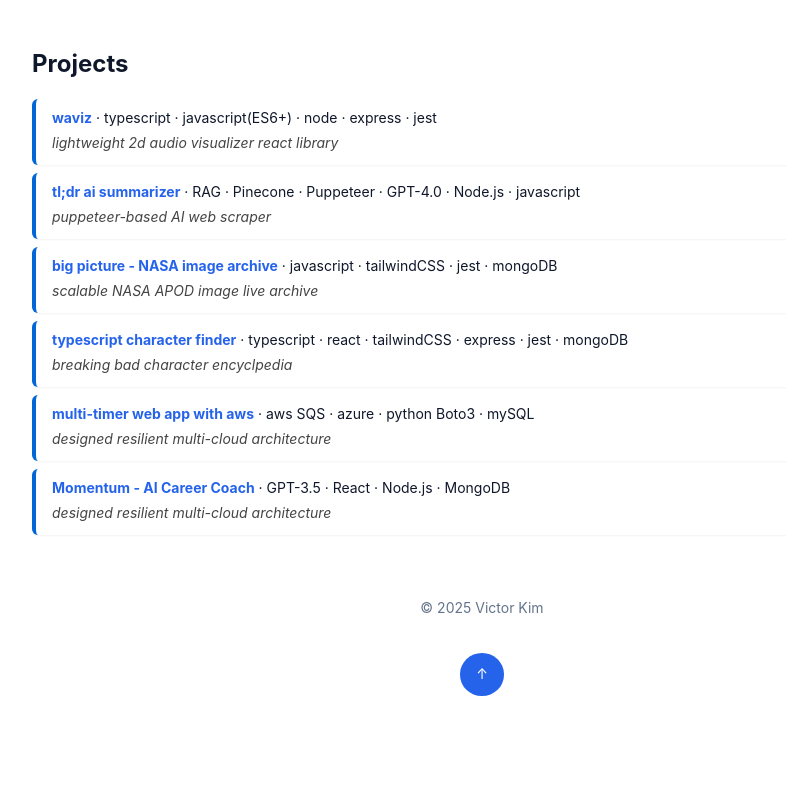
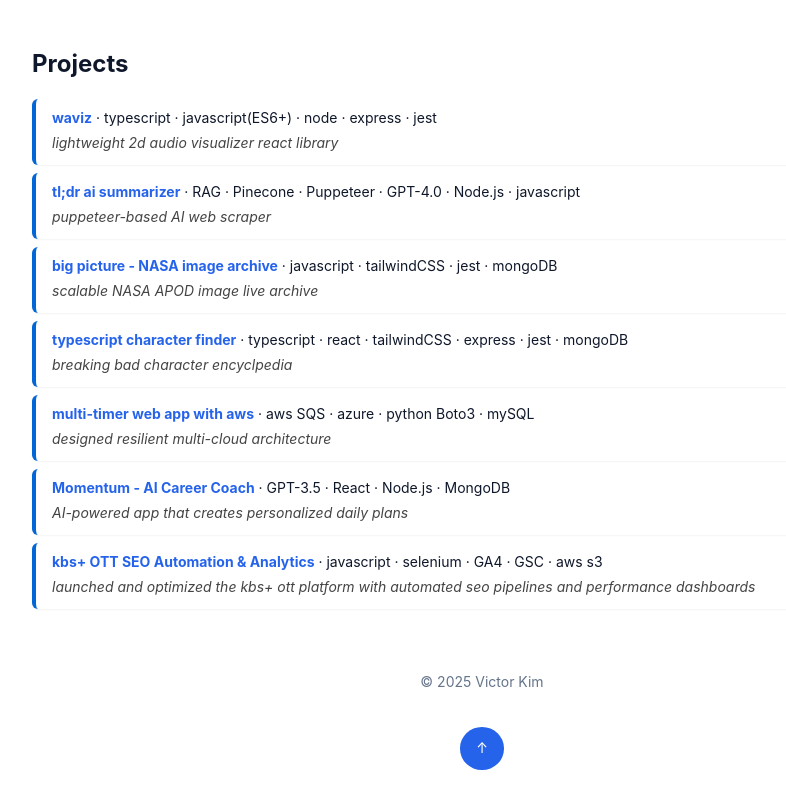
Before and after one commit to starsang45/myPortpolio, a Next.js app: page / in a window 1280 px wide. Shown: the part 958-1758 px from the top of the page, without its empty margins (158-944 px from the left). Before the commit the page ends 1684 px from the top, so only its background shows below. Built offline with nearby package versions, Linux system fonts and the light colour scheme.

Commit message:
fixed:projects

```diff
--- a/pages/index.js
+++ b/pages/index.js
@@ -185,8 +185,23 @@ export default function Home() {
     </a>
     <span className="tech-inline"> · GPT-3.5 · React · Node.js · MongoDB</span>
   </div>
-  <p className="project-desc">designed resilient multi-cloud architecture</p>
+  <p className="project-desc">AI-powered app that creates personalized daily plans</p>
 </div>
+<div className="card project-card">
+  <div className="project-header">
+    <a
+      href="https://play.google.com/store/apps/details?id=kr.co.kbs.kplayer&hl=en_US"
+      target="_blank"
+      rel="noopener noreferrer"
+      className="project-link"
+    >
+      kbs+ OTT SEO Automation & Analytics
+    </a>
+    <span className="tech-inline"> · javascript · selenium · GA4 · GSC · aws s3 </span>
+  </div>
+  <p className="project-desc">launched and optimized the kbs+ ott platform with automated seo pipelines and performance dashboards</p>
+</div>
+
 
   {/* 나머지 프로젝트도 같은 패턴으로 작성 */}
 </section>
```
